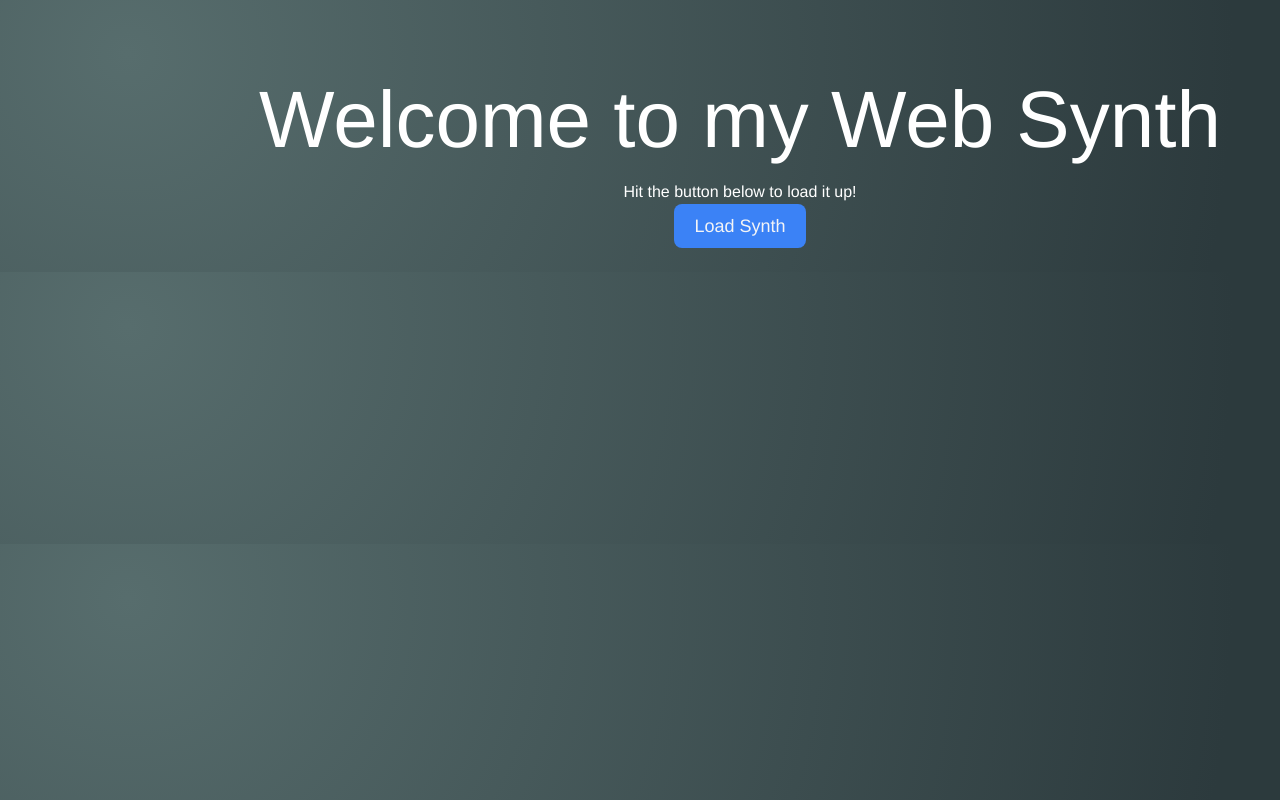
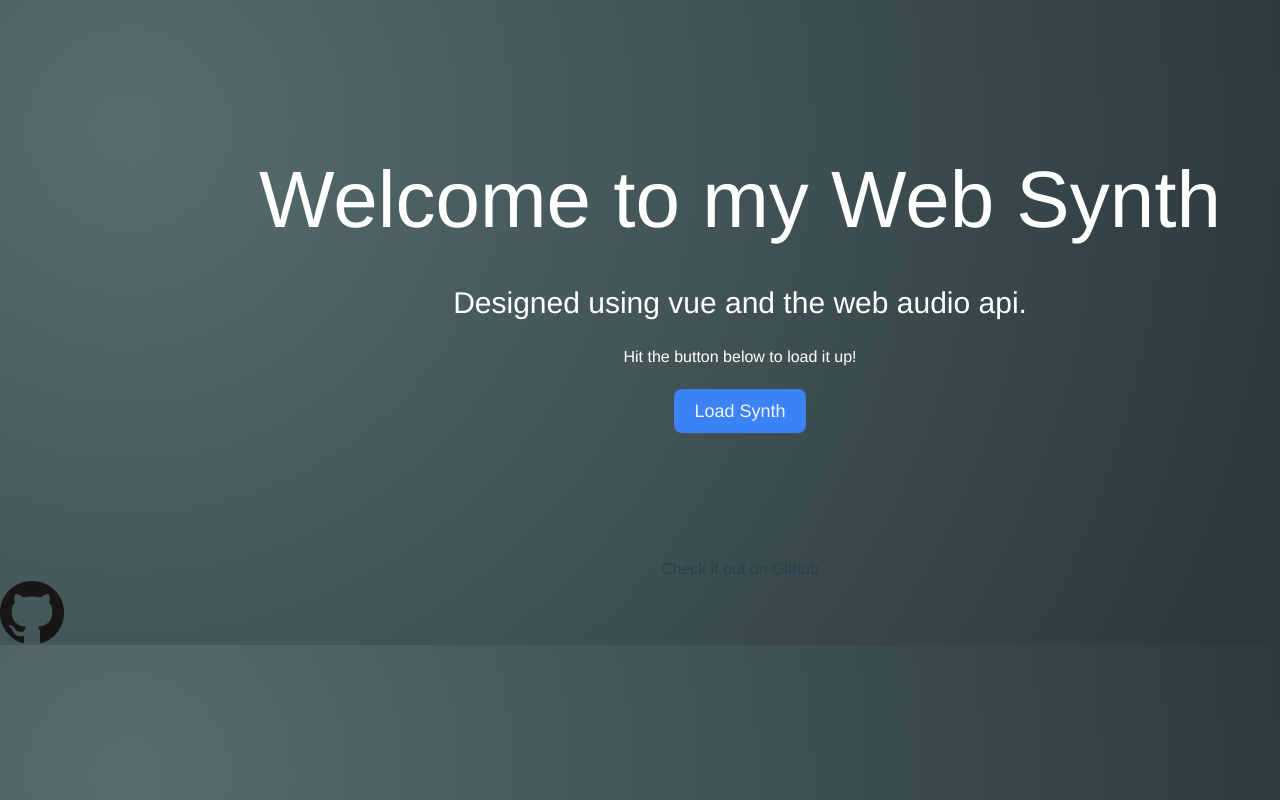
Before and after one commit to Cwighty/web-synth, a Vue app: page / in a window 1280 px wide. Shown: the top 800 px of the page. Built offline with nearby package versions, Linux system fonts and the light colour scheme.

Commit message:
func: adding footer to app

```diff
--- a/src/App.vue
+++ b/src/App.vue
@@ -1,12 +1,14 @@
 <!--App.vue represents the main starting page of the web synth, with a button to load up the synth-->
 <template>
-  <div class="text-white">
-    <h1 v-if="!clicked">Welcome to my Web Synth</h1>
-    <h2 v-if="!clicked">Hit the button below to load it up!</h2>
+  <div v-if="!clicked" class="text-white p-20">
+    <h1>Welcome to my Web Synth</h1>
+    <p class="m-5" style="font-size: 30px">Designed using vue and the web audio api.</p>
+    <h2>Hit the button below to load it up!</h2>
     <button
       v-on:click="c()"
       v-if="!clicked"
       class="
+        m-5
         p-2
         pl-5
         pr-5
@@ -25,8 +27,16 @@
     </button>
   </div>
   <body>
-  <Synth class="m-20" v-if="clicked" />
+  <div class="">
+    <Synth class="m-20" v-if="clicked" />
+  </div>
   </body>
+  <footer>
+  <h3>Check it out on Github</h3>
+  <a href="https://github.com/Cwighty/web-synth">
+  <img src="./assets/GitHub-Mark-64px.png">
+  </a>
+  </footer>
 </template>
 
 <script>
```
Also changed, not shown: src/assets/GitHub-Mark-64px.png (added), 1 other file (tests, documents, lock files or other folders).
